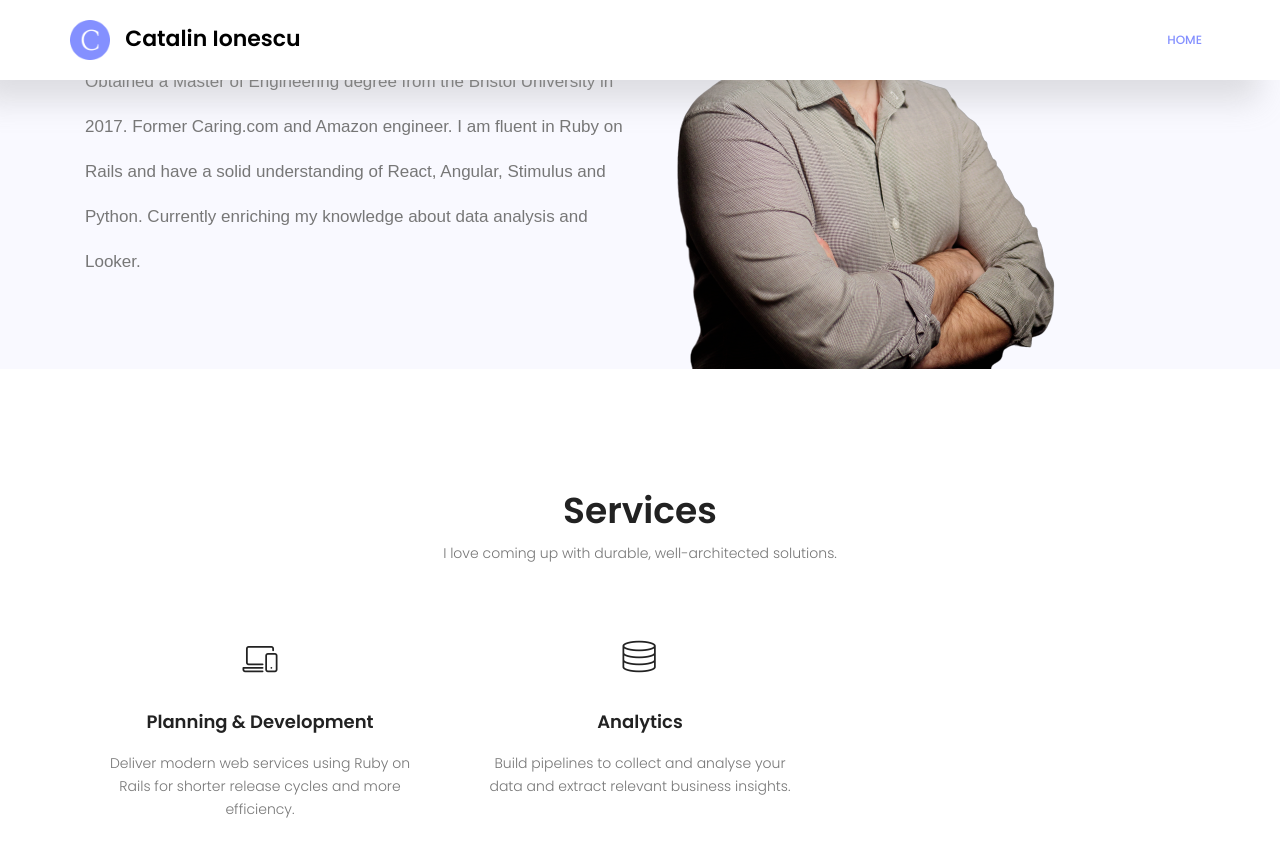
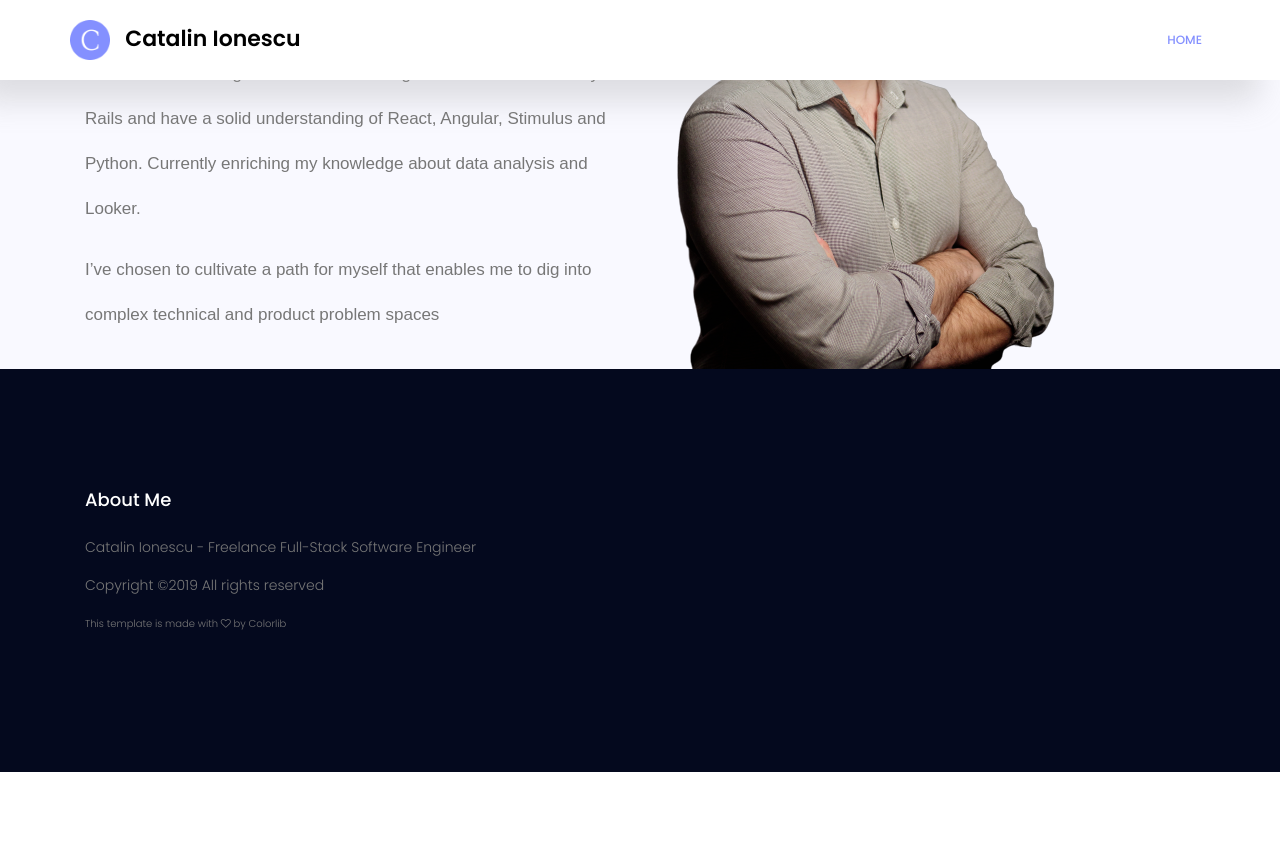
Before and after one commit to cionescu/legacy-cionescu.github.io, a Jekyll site: the page built from index.html, in a window 1280 px wide and 900 px high, scrolled down 280 px. Shown: the top 857 px of the window. Built offline with Jekyll 4.4.1, drawn with Linux system fonts in a browser that asks for light colours; some web fonts are replaced; after the commit the page ends 1052 px from its top, so only the background shows below that.

Commit message:
More copy

```diff
--- a/_layouts/personal.html
+++ b/_layouts/personal.html
@@ -44,9 +44,10 @@
               Angular, Stimulus and Python. Currently enriching my knowledge
               about data analysis and Looker.
             </p>
-            <!--
-              <a href="#about" class="primary-btn text-uppercase">discover now</a>
-            -->
+            <p class="this-is-me">
+              I’ve chosen to cultivate a path for myself that enables me to dig
+              into complex technical and product problem spaces
+            </p>
           </div>
           <div class="col-lg-6 col-md-6 banner-right d-flex align-self-end">
             <img class="img-fluid" src="img/hero-img.png" alt="" />
@@ -82,7 +83,7 @@
     -->
     <!-- End home-about Area -->
 
-    {% include services.html %}
+    <!-- {% include services.html %} -->
 
     <!-- Start fact Area -->
     <!--
```
Also changed, not shown: _data/template.yml (line endings or trailing spaces).
